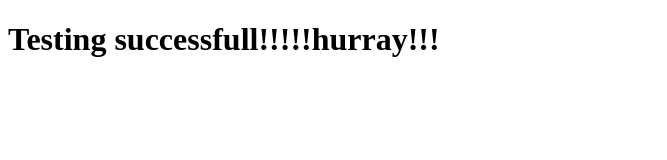
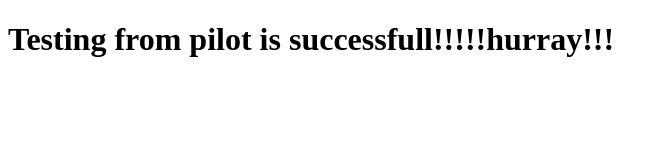
Before and after one commit to jobs711/jobs711.github.io, a plain HTML site: page index.html in a window 1280 px wide. Shown: the whole page, without its empty margins (0-667 px from the left). Drawn offline with Linux system fonts and the light colour scheme.

Commit message:
Update index

```diff
--- a/index.html
+++ b/index.html
@@ -1,5 +1,5 @@
 <!DOCTYPE html>
   <html>
     <title>test</title>
-    <body><h1>Testing successfull!!!!!hurray!!!</h1></body>
+    <body><h1>Testing from pilot is successfull!!!!!hurray!!!</h1></body>
   </html>
```
